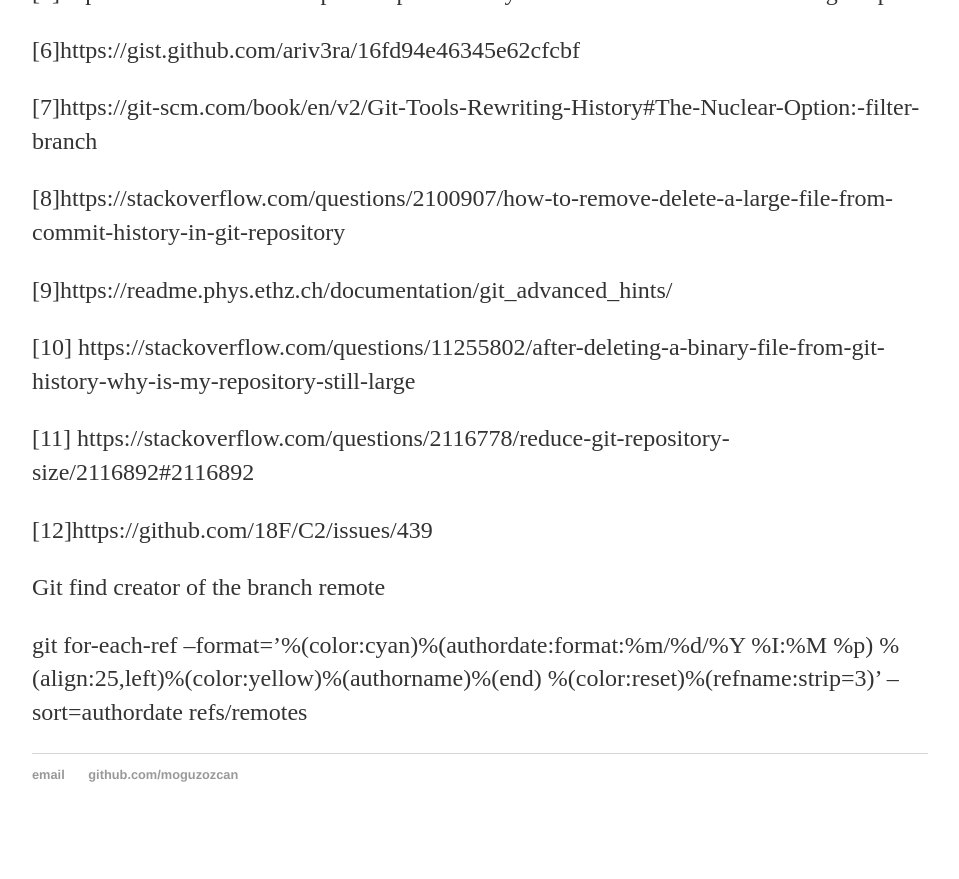
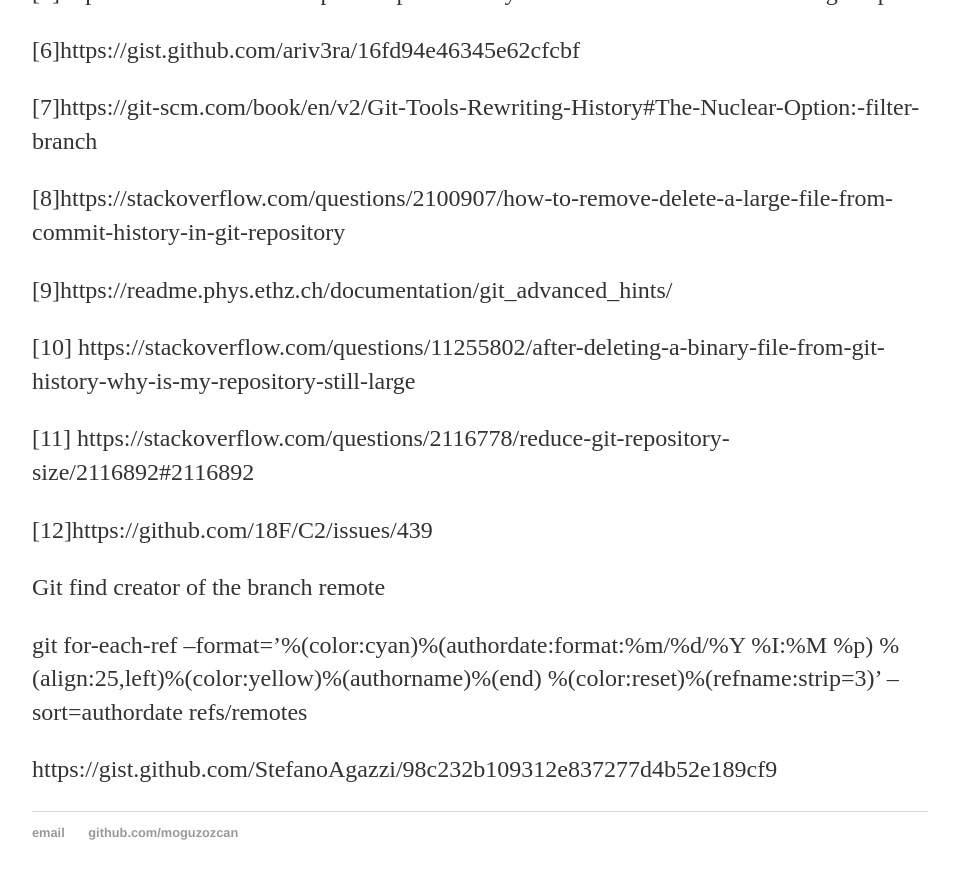
Before and after one commit to moguzozcan/moguzozcan.github.io, a Jekyll site: the page built from _posts/2017-12-20-Git-filter-branch-explanation.md, in a window 1280 px wide and 900 px high, scrolled down 1462 px. Shown: the top 879 px of the window, without its empty margins (160-1119 px from the left). Built offline with Jekyll 4.4.1, drawn with Linux system fonts in a browser that asks for light colours; before the commit the page ends 2304 px from its top, so only the background shows below that; some of the changed lines change nothing that is shown.

Commit message:
Update 2017-12-20-Git-filter-branch-explanation.md

```diff
--- a/_posts/2017-12-20-Git-filter-branch-explanation.md
+++ b/_posts/2017-12-20-Git-filter-branch-explanation.md
@@ -68,3 +68,5 @@
 Git find creator of the branch remote
 
 git for-each-ref --format='%(color:cyan)%(authordate:format:%m/%d/%Y %I:%M %p)    %(align:25,left)%(color:yellow)%(authorname)%(end) %(color:reset)%(refname:strip=3)' --sort=authordate refs/remotes
+
+https://gist.github.com/StefanoAgazzi/98c232b109312e837277d4b52e189cf9
```
